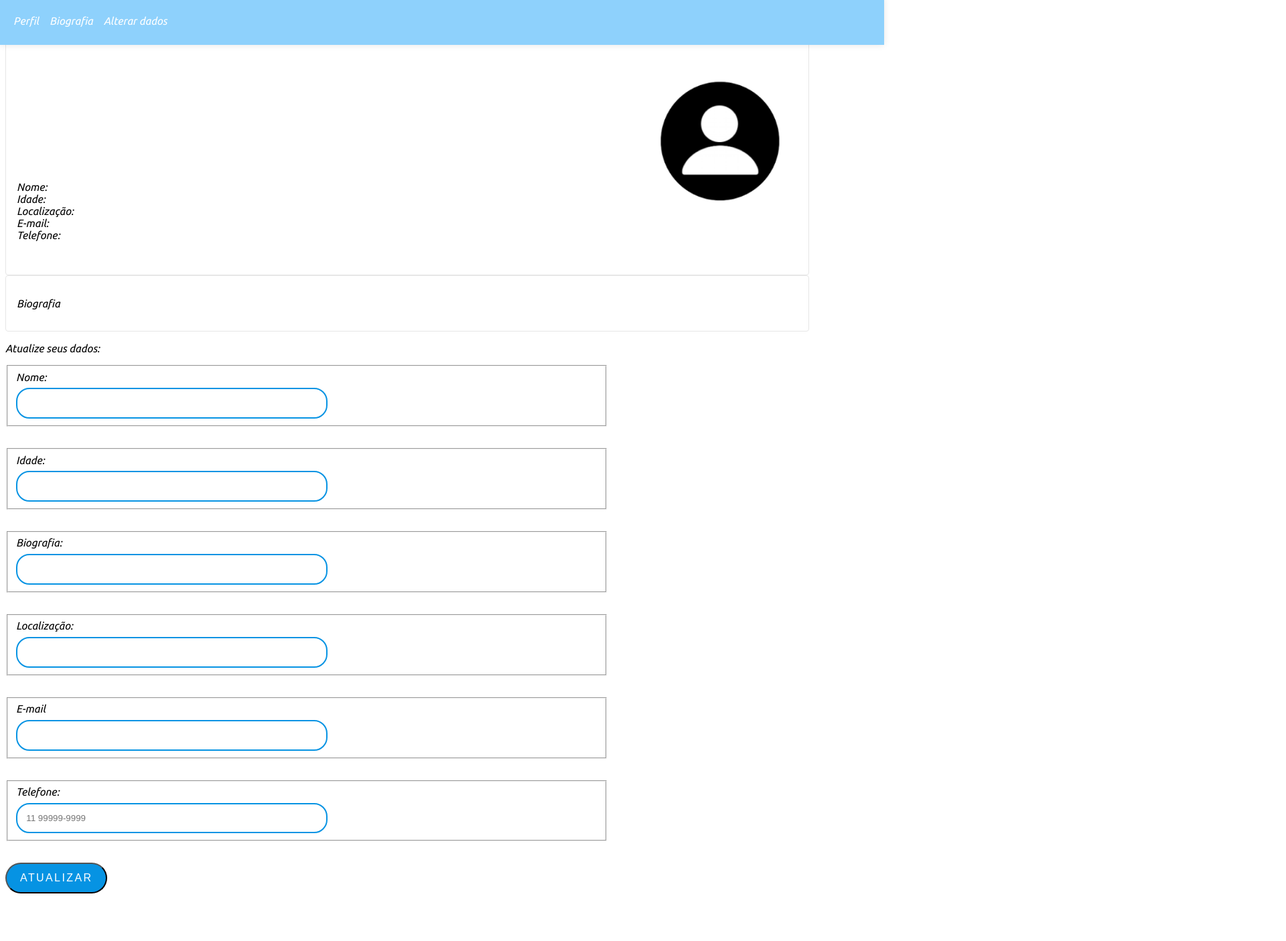
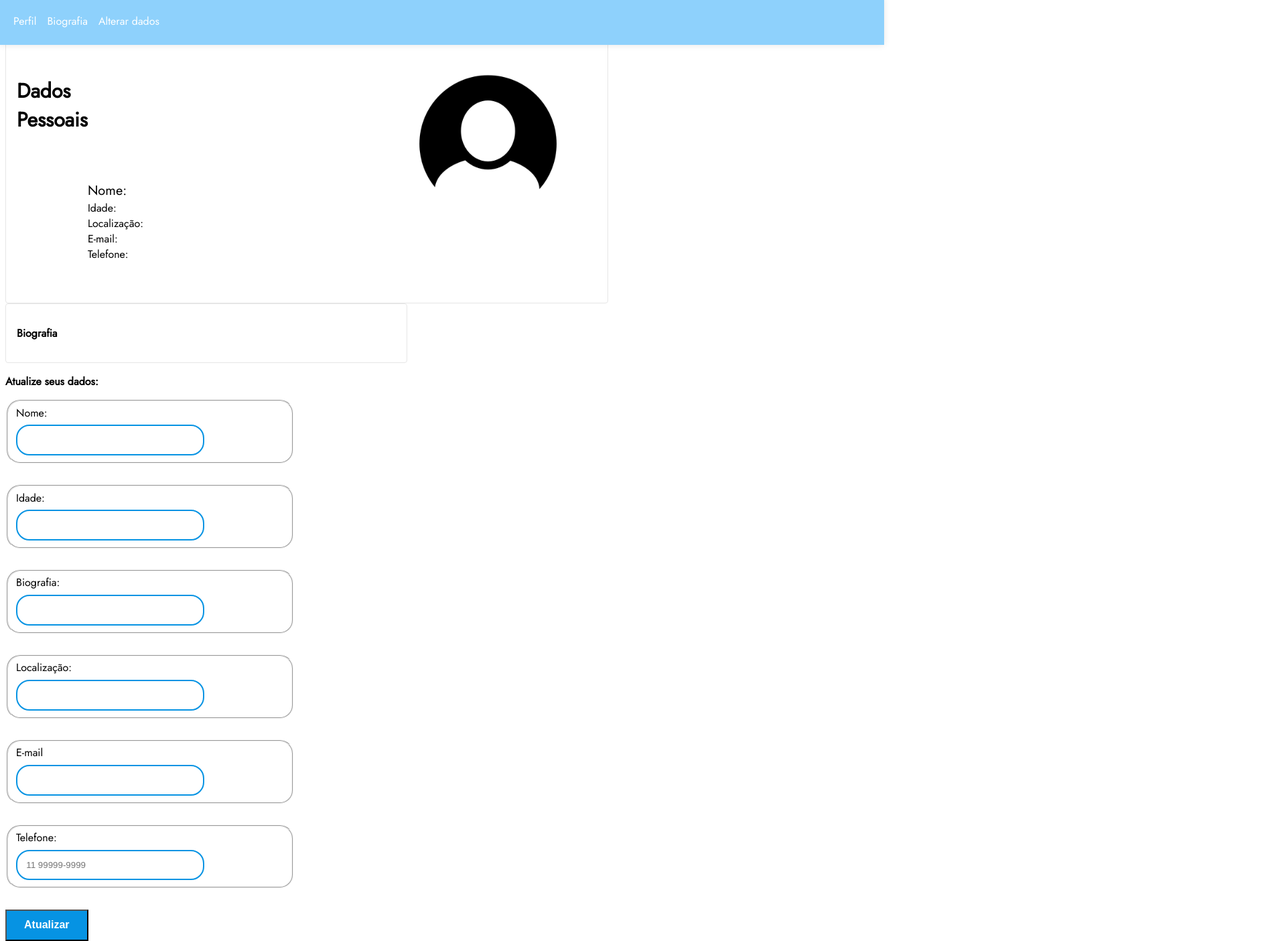
Before and after one commit to ThiagoP15/Formul-rio, a plain HTML site: page index.html in a window 1280 px wide. Shown: the part 5-1410 px from the top of the page at 67% size, 1920 px wide, since content can reach past the window. Before the commit the page ends 1347 px from the top, so only its background shows below. Drawn offline with Linux system fonts and the light colour scheme.

Commit message:
terminando o projeto

```diff
--- a/index.html
+++ b/index.html
@@ -4,9 +4,9 @@
     <meta charset="UTF-8">
     <meta http-equiv="X-UA-Compatible" content="IE=edge">
     <meta name="viewport" content="width=device-width, initial-scale=1.0">
-    <style>
-        @import url('https://fonts.googleapis.com/css2?family=Ubuntu:ital,wght@1,400;1,700&display=swap');
-      </style>
+    <link rel="preconnect" href="https://fonts.googleapis.com">
+    <link rel="preconnect" href="https://fonts.gstatic.com" crossorigin>
+    <link href="https://fonts.googleapis.com/css2?family=Jost:ital,wght@0,300;0,400;1,500&display=swap" rel="stylesheet">
     <title>Perfil do Usuário</title>
     <link rel="stylesheet" href="./styles/body.css">
     <link rel="stylesheet" href="./styles/perfil.css">
@@ -26,10 +26,10 @@
         <a data-scroll="formulario" href="#formulario" class="active">Alterar dados</a>
     </nav>
     <section class="perfil" id="perfil" data-perfil>
-
+        <p class="escrita_dados">Dados Pessoais</p>
        <div class="perfil-texto">
         <div id="imagemP" class="imagemP">
-            <img src="./imagens/Profile-Avatar-PNG-Picture.png">
+            <img src="./imagens/17004.png">
        </div>
        <div id="nomeP" class="nomeP">Nome:</div>
        <div id="idadeP" class="idadeP">Idade:</div>
@@ -37,11 +37,15 @@
        <div id="emailP" class="emailP">E-mail:</div>
        <div id="telP" class="telP">Telefone:</div>
        </div>
+
+
     </section>
    <section id="biografiaP" class="biografiaP">
     <p>Biografia</p>
 
 </section>
+
+
        <section id="formulario" class="formulario" data-formulario>
         <p>Atualize seus dados:</p>
         <form id="update-form">
@@ -75,11 +79,12 @@
             </fieldset>
             <fieldset class="formulario__campo">
                 <label class="campo__etiqueta" for="email">Telefone:</label>
-                <input name="telF" id="tel" class="campo__escrita" type="tel" minlength="4" pattern="[0-9]{2} [0-9]{5}-[0-9]{4}" placeholder="11 99999-9999"  required />
+                <input name="telF" id="tel" class="campo__escrita" type="tel" maxlength="15" placeholder="11 99999-9999" mask="(00) 0000-0000"  required />
                 <span class="mensagem-erro"></span>
             </fieldset>
             <button type="submit" id="update-btn" class="update-btn">Atualizar</button>
           </form>
+       </section>
     <script src="./js/script.js"></script>
     <script src=".js/navbar.js" type="script"></script>
 </body>
--- a/js/script.js
+++ b/js/script.js
@@ -43,3 +43,21 @@ form.addEventListener("submit", (evento) => {
   // limpa os campos do formulário
   evento.target.reset();
 });
+  // formata o número de telefone
+const input = document.getElementById("tel");
+
+input.addEventListener("keyup", formatarTelefone);
+
+function formatarTelefone(e){
+
+var v=e.target.value.replace(/\D/g,"");
+
+v=v.replace(/^(\d\d)(\d)/g,"($1)$2");
+
+v=v.replace(/(\d{5})(\d)/,"$1-$2");
+
+e.target.value = v;
+
+
+
+}
--- a/styles/bio.css
+++ b/styles/bio.css
@@ -1,5 +1,5 @@
 .biografiaP {
-    width: 1200px;
+    width: 600px;
     box-sizing: border-box;
     display: -webkit-box;
     display: -webkit-flex;
@@ -23,3 +23,6 @@
     flex-direction: row;
 
 }
+p {
+    font-weight: bold;
+}
--- a/styles/body.css
+++ b/styles/body.css
@@ -1,18 +1,28 @@
 @import url('./header.css');
 
 :root {
-    --fonte-principal: 'Ubuntu', sans-serif;
-    --fonte-logo: 'Inter', sans-serif;
-    --azul-claro: #903749;
     --preto: #000000;
-    --branco: #FFFFFF;
+
+}
+html, body {
+    height: 100%;
+    width: 100px;
 }
 
 body {
-    font-family: var(--fonte-principal);
+    min-height: 100%;
+    max-width: 100%;
+    font-family: 'Jost', sans-serif;
     color: var(--preto);
     font-size: 16px;
     background-color: #FFFFFF;
     color: #000000;
-    width: 5000px;
+    padding: 0;
+    margin: 1 auto !important;
 }
+@media (max-width: 767px) {
+    body {
+        max-width: 100%;
+        height: 70vh
+    }
+}
--- a/styles/form.css
+++ b/styles/form.css
@@ -1,6 +1,6 @@
 
 .formulario {
-    width: 900px;
+    width: 700px;
     box-sizing: border-box;
     display: -webkit-box;
     display: -webkit-flex;
@@ -19,10 +19,13 @@
 .formulario__container {
     margin: 3em 0;
     text-align: center;
+    width: 250px;
 }
 
 .formulario__campo {
     margin-bottom: 2em;
+    border-radius: 20px;
+    width: 400px;
 }
 
 .formulario__titulo-texto {
@@ -41,26 +44,23 @@
     display: block;
     border: 2px solid #0693e3;
     border-radius: 20px;
-    width: 50%;
+    width: 250px;
     padding: 1em;
     margin-top: .5em;
 
 }
 
 .campo__escrita--menor {
-    width: 50%;
+    width: 250px;
 }
 .update-btn {
-    display: inline-block;
-  padding: .75rem 1.25rem;
-  border-radius: 10rem;
-  color: #fff;
-  text-transform: uppercase;
-  font-size: 1rem;
-  letter-spacing: .15rem;
-  transition: all .3s;
-  position: relative;
-  overflow: hidden;
-  z-index: 1;
-  background-color: #0693e3;
+    font-weight: 600;
+    font-size: 16px;
+    line-height: 1.3;
+    letter-spacing: 0px;
+    color: #FFFF;
+    border: 2px solid #0693e3,0;
+    background-color: #0693e3;
+    padding: 11px 26px 11px 26px;
+
 }
--- a/styles/perfil.css
+++ b/styles/perfil.css
@@ -1,5 +1,6 @@
 .perfil{
-  width: 1200px;
+  height: 450px;
+  width: 900px;
 box-sizing: border-box;
     display: -webkit-box;
     display: -webkit-flex;
@@ -14,19 +15,31 @@ box-sizing: border-box;
     padding-top: 1rem;
     padding-bottom: 50px;
     padding-left: 1rem;
-    padding-right: 1rem;
+    padding-right: 12rem;
     border: 1px solid;
     border-color: #E6E6E6;
     box-shadow: none;
     -webkit-flex-direction: row;
     -ms-flex-direction: row;
     flex-direction: row;
+
 }
 .imagemP {
-  width: 2400px;
+  width: 1000px;
   height: 250px;
-  border-radius: 50%;
+  border-radius: 25%;
   object-fit: cover;
-  transform: scale(0.2);
-
+  transform: scale(0.4);
+  position: flex;
 }
+.imagemP img {
+  float: right;
+}
+.escrita_dados {
+  padding-top: 4rem;
+  font-size: 30px;
+}
+.nomeP {
+  font-size: 20px;
+  left: 100%;
+}
```
Also changed, not shown: imagens/17004.png (added).
